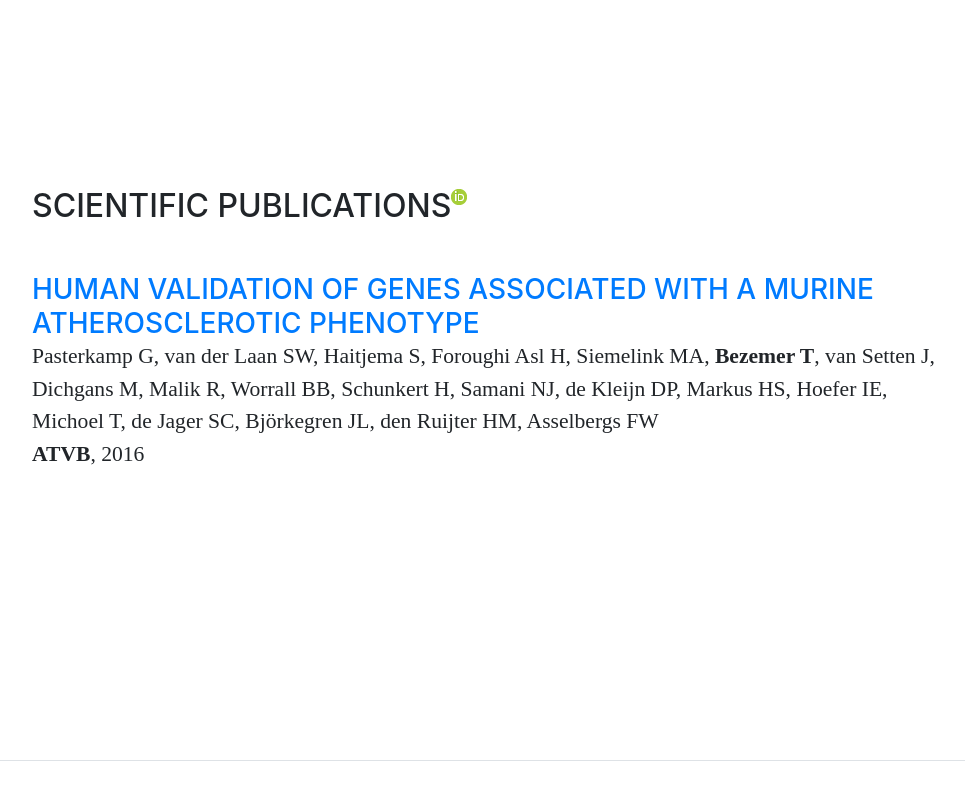
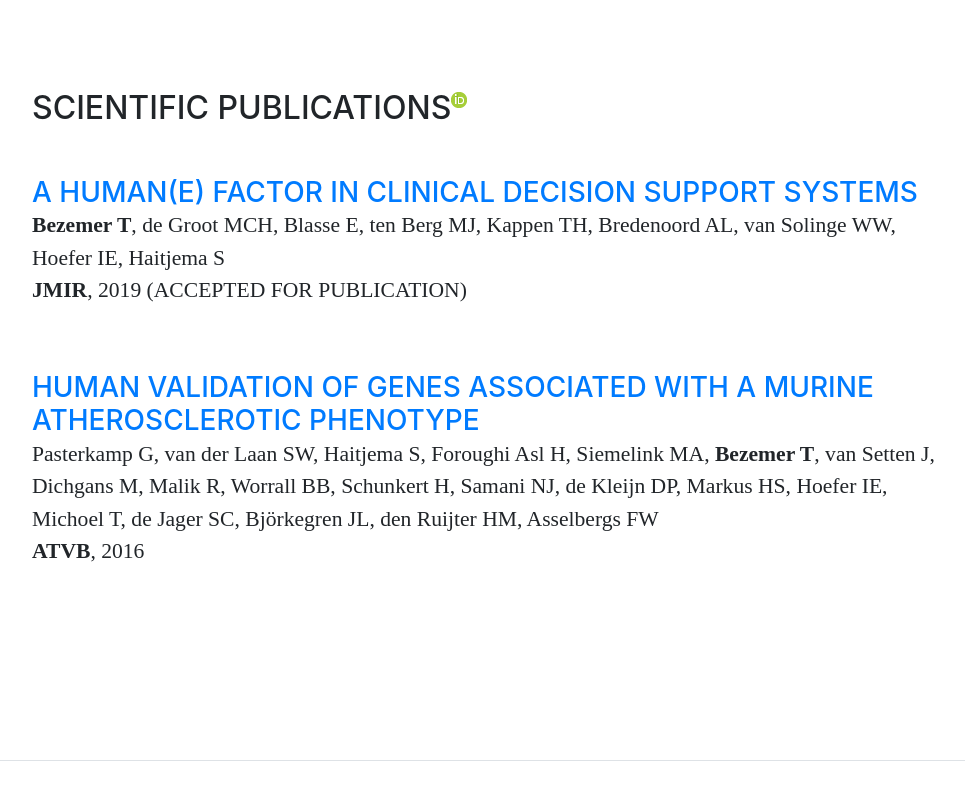
Before and after one commit to tbezemer/tbezemer.github.io, a website with bundled scripts: page index.html in a window 1280 px wide. Shown: the part 2930-3730 px from the top of the page, without its empty margins (288-1253 px from the left). Built offline with nearby package versions, Linux system fonts and the light colour scheme; a web font is replaced by a local one.

Commit message:
Added scientific publication

```diff
--- a/index.html
+++ b/index.html
@@ -209,6 +209,13 @@
           <h2 class="mb-5">Scientific Publications<a href="https://orcid.org/0000-0001-7260-9059"><img style='vertical-align: super' src="img/orcid.gif" /></a></h2>
           <div class="resume-item d-flex flex-column flex-md-row mb-5">
             <div class="resume-content mr-auto">
+              <a href="DOI"><h3 class="mb-0">A human(e) factor in clinical decision support systems</h3></a>
+              <div class="subheading mb-0" style='text-transform: none;'><b>Bezemer T</b>, de Groot MCH, Blasse E, ten Berg MJ, Kappen TH, Bredenoord AL, van Solinge WW, Hoefer IE, Haitjema S</div>
+              <div class="subheading mb-3" style='text-transform: none;'><b>JMIR</b>, 2019 (ACCEPTED FOR PUBLICATION)</div>
+          </div>
+      	</div>
+          <div class="resume-item d-flex flex-column flex-md-row mb-5">
+            <div class="resume-content mr-auto">
               <a href="https://doi.org/10.1161/ATVBAHA.115.306958"><h3 class="mb-0">Human Validation of Genes Associated With a Murine Atherosclerotic Phenotype</h3></a>
               <div class="subheading mb-0" style='text-transform: none;'>Pasterkamp G, van der Laan SW, Haitjema S, Foroughi Asl H, Siemelink MA, <b>Bezemer T</b>, van Setten J, Dichgans M, Malik R, Worrall BB, Schunkert H, Samani NJ, de Kleijn DP, Markus HS, Hoefer IE, Michoel T, de Jager SC, Björkegren JL, den Ruijter HM, Asselbergs FW</div>
               <div class="subheading mb-3" style='text-transform: none;'><b>ATVB</b>, 2016</div>
```
